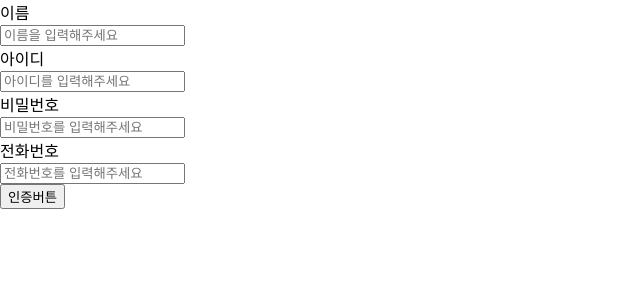
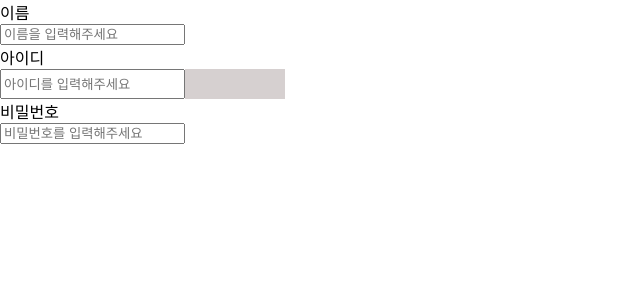
Before and after one commit to nobodys5/practice_code, a React (Create React App) app: page / in a window 1280 px wide. Shown: the top 300 px of the page, without its empty margins (0-640 px from the left). Built offline with nearby package versions, Linux system fonts and the light colour scheme.

Commit message:
로그인 기능 수정

```diff
--- a/src/App.css
+++ b/src/App.css
@@ -41,3 +41,29 @@
   display: flex;
   gap: 20px;
 }
+
+.primary {
+  width: 100px;
+  height: 30px;
+  background-color: rgb(55, 245, 182);
+  color: rgb(55, 245, 182);
+  cursor: pointer;
+}
+.primarysecond {
+  color: rgb(55, 245, 182);
+}
+
+.disable {
+  width: 100px;
+  color: black;
+  height: 30px;
+  background-color: rgb(214, 208, 208)
+}
+
+.error {
+  color: red;
+}
+
+.input-content {
+  display: flex;
+}
--- a/src/App.tsx
+++ b/src/App.tsx
@@ -11,20 +11,57 @@ import { Url } from 'url';
 
 function App() {
 
+  const [name, setName] = useState<string>('');
+  const [id, setId] = useState<string>('');
+  const [password, setPassword] = useState<string>('');
+  const [telNumber, setTelNumber] = useState<string>('');
+
+  const [passwordCheck, setPasswordCheck] = useState<string>('');
+
+  const [idMessage, setIdMessage] = useState<string>('');
   const [passwordMessage, setPasswordMessage] = useState<string>('');
-  const [password, setPassword] = useState<string>('');
+  const [telNumberMessage, setTelNumberMessage] = useState<string>('');
+
+  const [isNameMessage, setIsNameMessage] = useState<boolean>(false);
+  const [isidMessage, setIsIdMessage] = useState<boolean>(false);
   const [ispasswordMessage, setIsPasswordMessage] = useState<boolean>(false);
+
+  const onNameChangeHandler = (event:ChangeEvent<HTMLInputElement>) => {
+    const { value } = event.target;
+    setName(value);
+  }
+
+  const onIdChangeHandler = (event:ChangeEvent<HTMLInputElement>) => {
+    const { value } = event.target;
+
+
+    setId(value);
+
+  }
+  const onIdClickHandler = () => {
+    if (!id) return;
+
+
+    const isDuplicated = id === 'qwer1234';
+
+    const test = isDuplicated ? '이미 사용중인 아이디입니다.' : "사용 가능한 아이디입니다."
+    setIdMessage(test);
+    setIsIdMessage(isDuplicated);
+  }
 
   const onPasswordChangeHandler = (event:ChangeEvent<HTMLInputElement>) => {
     const { value } = event.target;
-    const pattern = /^(?=.*[a-zA-Z])(?=.*[0-9]).{8~13}$/
+    setPassword(value);
+    const pattern = /^(?=.*[a-zA-Z])(?=.*[0-9]).{8,13}$/;
     const isSucced = pattern.test(value);
-    setPassword(value);
 
-    const test = (isSucced || !value) ? '하이' : '비밀번호를 입력해주세요';
+    const test = isSucced ? '' : '8~13자리 영문,특수문자 포함입력해주세요';
     setPasswordMessage(test);
-    setIsPasswordMessage(isSucced);
+    setIsPasswordMessage(!isSucced);
+
   }
+
+
   // 위의 props 객체와 동일한 내용의 객체를 아래에서 선언하여 원본 복사
   // 스프레드 객체를 컴포넌트에서 복사해서 사용하여 깔끔한 코드 사용가능
   const [url, setUrl] = useState<string>('');
@@ -69,17 +106,25 @@ function App() {
 
   return (
     <div>
-      <SigninComponent message={passwordMessage} onchange={onPasswordChangeHandler} value={password} />
+      <SigninComponent  label='이름' type='text' placeholder='이름을 입력해주세요' message={''} messageError={isNameMessage} onchange={onNameChangeHandler} value={name} />
+      <SigninComponent  label='아이디' type='text' placeholder='아이디를 입력해주세요' message={idMessage} messageError={isidMessage} onchange={onIdChangeHandler} value={id} buttonName='중복확인' onClick={onIdClickHandler}/>
+      <SigninComponent  label='비밀번호' type='text' placeholder='비밀번호를 입력해주세요' message={passwordMessage} messageError={ispasswordMessage} onchange={onPasswordChangeHandler} value={password}/>
     </div>
   );
 }
 interface Props {
-  message:string
+  label: string;
+  type: 'text' | 'password';
+  placeholder:string;
+  message:string;
+  messageError:boolean;
+  buttonName?:string;
   onchange: (event:ChangeEvent<HTMLInputElement>) => void;
+  onClick?: () => void;
   value: string;
 }
 
-export function SigninComponent ({message, onchange, value}: Props) {
+export function SigninComponent ({label, type, placeholder, message, messageError, buttonName, onchange,onClick, value}: Props) {
   const [name, setName] = useState<string>('');
   const [id, setId] = useState<string>('');
   const [idCheck, setIdCheck] = useState<boolean>(false);
@@ -112,6 +157,7 @@ export function SigninComponent ({message, onchange, value}: Props) {
     setPasswordMessage(test);
     setIsPasswordMessage(isSucced);
   }
+
   const onTelNumberChangeHandler = (event:ChangeEvent<HTMLInputElement>) => {
     const { value } = event.target;
 
@@ -125,25 +171,12 @@ export function SigninComponent ({message, onchange, value}: Props) {
   }
   return(
     <div>
-      <div className='name'>
-      <label>이름</label>
+      <div>{label}</div>
+      <div className='input-content'>
+        <input value={value} type={type} placeholder={placeholder} onChange={onchange}></input>
+        {buttonName && <div className={` ${value ? 'primary' : 'disable'}`} onClick={onClick}></div>}
       </div>
-      <input placeholder='이름을 입력해주세요' type='text' value={name} onChange={onNameChangeHandler}/>
-      <div>
-      <label>아이디</label>
-      </div>
-      <input placeholder='아이디를 입력해주세요' type='text' value={id} onChange={onIdChangeHandler}/>
-      <div>
-      <label>비밀번호</label>
-      </div>
-      <input placeholder='비밀번호를 입력해주세요' type='text' value={password} onChange={onPasswordChangeHandler}/>
-      <div>{passwordMessage}</div>
-      <div>
-      <label>전화번호</label>
-      </div>
-      <input placeholder='전화번호를 입력해주세요' type='text' value={telNumber} onChange={onTelNumberChangeHandler}/>
-      <div>{telNumberMessage}</div>
-      <button>인증버튼</button>
+      <div className={` ${messageError ? 'error' : 'primarysecond'}`}>{message}</div>
     </div>
   )
 }
```
